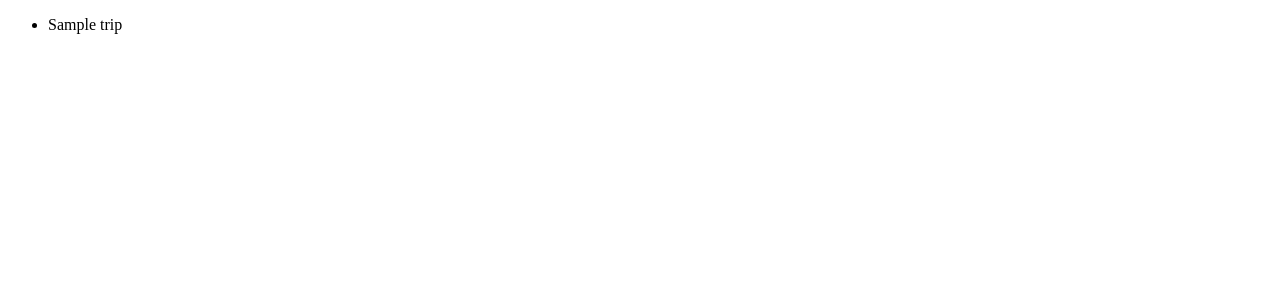
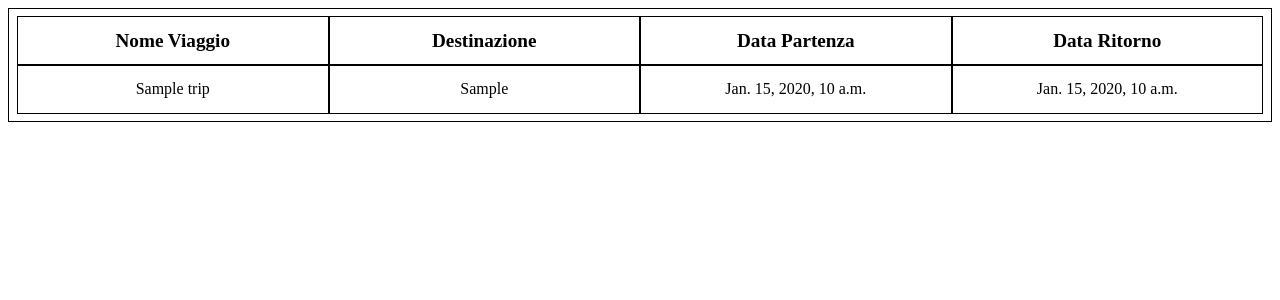
Before and after one commit to alessandrofloris/progettoIsw, a Django app: page /iMieiViaggi in a window 1280 px wide. Before the commit the part shown is almost empty. Shown: the top 300 px of the page. Run offline with Django 4.2, Linux system fonts and the light colour scheme; tables that the repository leaves empty hold one stand-in row (values such as "Sample post").

Commit message:
add style to the TripsTemplate

```diff
--- /dev/null
+++ b/travelGroup/static/travelGroup/tripsTemplate.css
@@ -0,0 +1,41 @@
+.trip-list-table {
+    width: 100%;
+    height: auto;
+
+    background: #fff;
+    border: 1px solid #000;
+
+    padding: 0.5em;
+
+    box-sizing: border-box;
+}
+
+.trip-table-header {
+    font-weight: bold;
+    font-size: 1.2em;
+}
+
+.single-trip-container {
+    width: 100%;
+    height: 3em;
+
+    box-sizing: border-box;
+
+    display: flex;
+    align-items: center;
+    justify-content: center;
+}
+
+.single-field-trip-container {
+    width: auto;
+    height: 100%;
+
+    text-align: center;
+
+    border: 1px solid #000;
+
+    display: flex;
+    align-items: center;
+    justify-content: center;
+    flex: 1 1;
+}
--- a/travelGroup/templates/travelGroup/trips.html
+++ b/travelGroup/templates/travelGroup/trips.html
@@ -2,20 +2,48 @@
 <html lang="en">
 <head>
     <meta charset="UTF-8">
+{% load static %}
+    <link rel="stylesheet" href="{% static 'travelGroup/tripsTemplate.css' %}">
     <title>I Miei Viaggi</title>
 </head>
 <body>
 
 {% if tripList %}
-    <ul>
+    <div class="trip-list-table">
+    <div class="single-trip-container ">
+        <div class="single-field-trip-container trip-table-header">
+            Nome Viaggio
+        </div>
+        <div class="single-field-trip-container trip-table-header">
+            Destinazione
+        </div>
+        <div class="single-field-trip-container trip-table-header">
+            Data Partenza
+        </div>
+        <div class="single-field-trip-container trip-table-header">
+            Data Ritorno
+        </div>
+    </div>
     {% for trip in tripList %}
-        <li>{{ trip.name }}</li>
+        <div class="single-trip-container">
+        <div class="single-field-trip-container">
+            {{ trip.name }}
+        </div>
+        <div class="single-field-trip-container">
+            {{ trip.destination }}
+        </div>
+        <div class="single-field-trip-container">
+            {{ trip.departure_date }}
+        </div>
+        <div class="single-field-trip-container">
+            {{ trip.arrival_date }}
+        </div>
+    </div>
     {% endfor %}
-    </ul>
+    </div>
 {% else %}
-    <p>No trips are available.</p>
+    <p>Non partecipi a nessun viaggio!</p>
 {% endif %}
-
 
 </body>
 </html>
```
